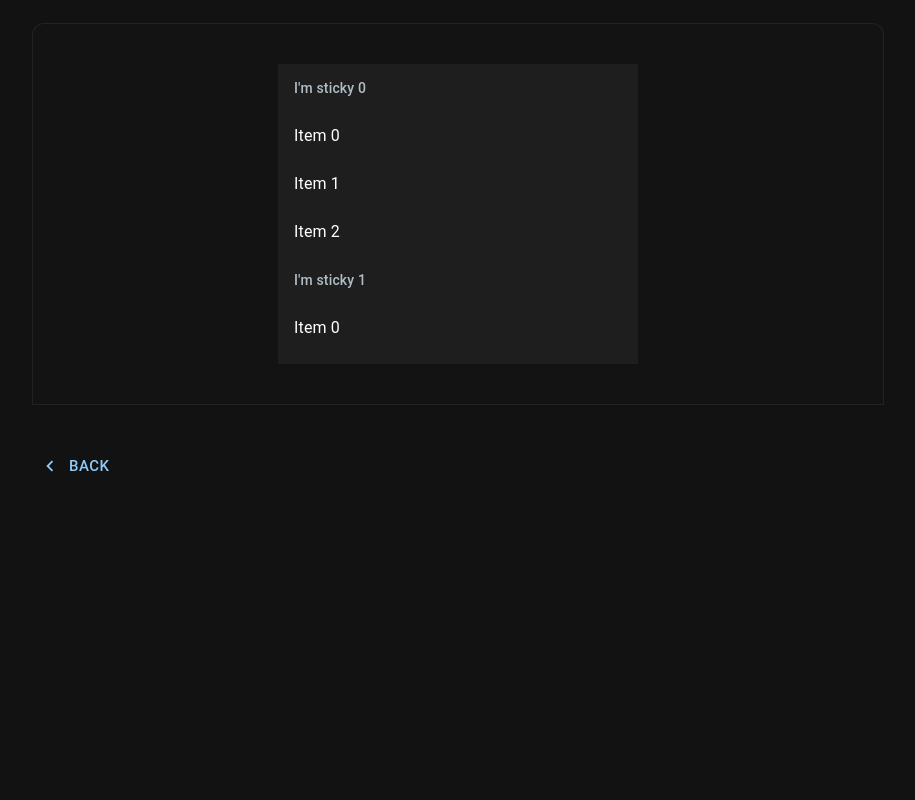
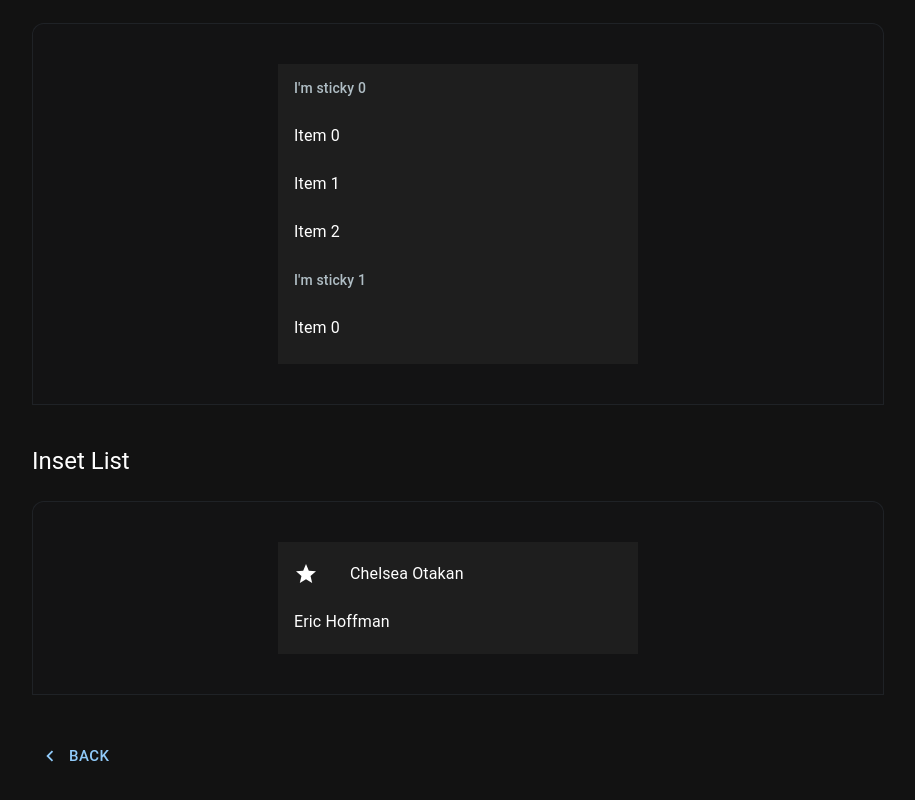
Before and after one commit to watcharakornton/mui_tutorials, a React (Vite) app: page /list in a window 1280 px wide. Shown: the part 4129-4929 px from the top of the page, without its empty margins (182-1097 px from the left). Before the commit the page ends 4657 px from the top, so only its background shows below. Built offline with nearby package versions, Linux system fonts and the light colour scheme.

Commit message:
Add InsetList module into List component

```diff
--- a/src/data-display/ListComponent.jsx
+++ b/src/data-display/ListComponent.jsx
@@ -37,7 +37,33 @@ import {
     Comment as CommentIcon,
     Wifi as WifiIcon,
     Bluetooth as BluetoothIcon,
+    Star as StarIcon,
 } from '@mui/icons-material';
+
+export const InsetList = () => {
+    return (
+        <MyContainer title="Inset List">
+            <List
+                sx={{ width: '100%', maxWidth: 360, bgcolor: 'background.paper' }}
+                aria-label="contacts"
+            >
+                <ListItem disablePadding>
+                    <ListItemButton>
+                        <ListItemIcon>
+                            <StarIcon />
+                        </ListItemIcon>
+                        <ListItemText primary="Chelsea Otakan" />
+                    </ListItemButton>
+                </ListItem>
+                <ListItem disablePadding>
+                    <ListItemButton>
+                        <ListItemText primary="Eric Hoffman" />
+                    </ListItemButton>
+                </ListItem>
+            </List>
+        </MyContainer>
+    )
+}
 
 export const PinnedSubheaderList = () => {
     return (
--- a/src/pages/ListPage.jsx
+++ b/src/pages/ListPage.jsx
@@ -13,6 +13,7 @@ import {
     CheckboxListSecondary,
     SwitchListSecondary,
     PinnedSubheaderList,
+    InsetList,
 } from "../data-display/ListComponent";
 
 const IconsPage = () => {
@@ -27,6 +28,7 @@ const IconsPage = () => {
         <CheckboxListSecondary />,
         <SwitchListSecondary />,
         <PinnedSubheaderList />,
+        <InsetList />,
     ];
 
     return (
```
